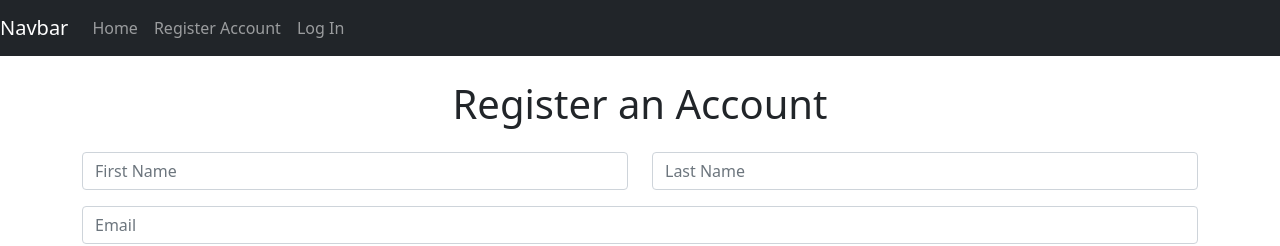
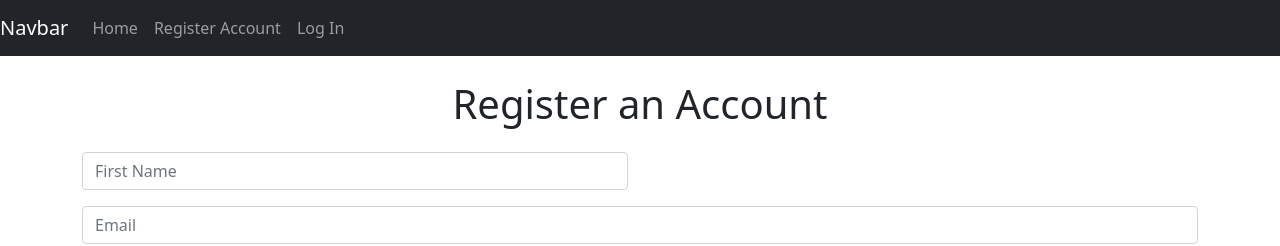
Before and after one commit to Albatraoz12/Frontend-Angular, an Angular app: page /register in a window 1280 px wide. Shown: the top 246 px of the page. Built offline with nearby package versions, Linux system fonts and the light colour scheme.

Commit message:
fix register account

```diff
--- a/src/app/public/register/register.component.html
+++ b/src/app/public/register/register.component.html
@@ -5,17 +5,9 @@
     <div class="form-group my-2 col-6">
       <input
         type="text"
-        formControlName="first_name"
+        formControlName="name"
         class="form-control"
         placeholder="First Name"
-      />
-    </div>
-    <div class="form-group my-2 col-6">
-      <input
-        type="text"
-        formControlName="last_name"
-        class="form-control"
-        placeholder="Last Name"
       />
     </div>
   </div>
--- a/src/app/public/register/register.component.ts
+++ b/src/app/public/register/register.component.ts
@@ -1,6 +1,7 @@
 import { HttpClient } from '@angular/common/http';
 import { Component, OnInit } from '@angular/core';
 import { FormBuilder, FormGroup, Validators } from '@angular/forms';
+import { Router } from '@angular/router';
 
 @Component({
   selector: 'app-register',
@@ -10,12 +11,15 @@ import { FormBuilder, FormGroup, Validators } from '@angular/forms';
 export class RegisterComponent implements OnInit {
   form!: FormGroup;
 
-  constructor(private fb: FormBuilder, private http: HttpClient) {}
+  constructor(
+    private fb: FormBuilder,
+    private http: HttpClient,
+    private router: Router
+  ) {}
 
   ngOnInit(): void {
     this.form = this.fb.group({
-      first_name: ['', Validators.required],
-      last_name: ['', Validators.required],
+      name: ['', Validators.required],
       email: ['', [Validators.required, Validators.email]],
       password: ['', Validators.required],
       password_confirmation: ['', Validators.required],
@@ -26,7 +30,10 @@ export class RegisterComponent implements OnInit {
     const formData = this.form.getRawValue();
 
     this.http.post('http://localhost:8000/api/register', formData).subscribe(
-      (result) => console.log(result),
+      (result) => {
+        console.log(result);
+        this.router.navigate(['/']);
+      },
       (err) => console.log(err)
     );
   }
```
